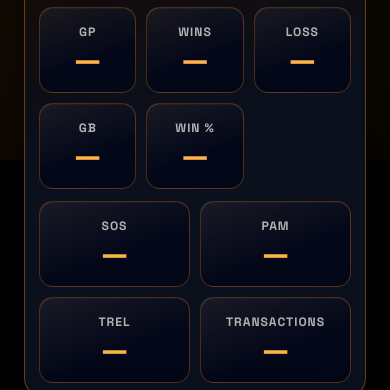
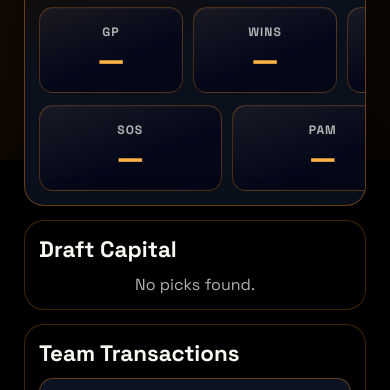
Before and after one commit to mmf39/RSKL-Website, a plain HTML site: page team.html in a window 390 px wide. Shown: the part 684-1074 px from the top of the page. Drawn offline with Linux system fonts and the light colour scheme; no server answers.

Commit message:
Update styles.css

```diff
--- a/styles.css
+++ b/styles.css
@@ -570,6 +570,7 @@ input[type="text"] {
     linear-gradient(165deg, rgba(255, 140, 26, 0.08), rgba(15, 23, 42, 0.68) 40%),
     rgba(0, 0, 0, 0.92);
   border: 1px solid rgba(255, 140, 26, 0.38);
+  overflow-x: auto;
 }
 
 .team-page .standings-panel .panel-head h2 {
@@ -585,11 +586,13 @@ input[type="text"] {
 
 .team-page .stats-grid-top {
   grid-template-columns: repeat(5, minmax(0, 1fr));
+  min-width: 760px;
 }
 
 .team-page .stats-grid-bottom {
   grid-template-columns: repeat(4, minmax(0, 1fr));
   margin-bottom: 0;
+  min-width: 760px;
 }
 
 .team-page .stat-box {
@@ -665,14 +668,6 @@ input[type="text"] {
   }
 }
 
-@media (max-width: 900px) {
-  .team-page .stats-grid-top {
-    grid-template-columns: repeat(3, minmax(0, 1fr));
-  }
-  .team-page .stats-grid-bottom {
-    grid-template-columns: repeat(2, minmax(0, 1fr));
-  }
-}
 
 .mini-row {
   display: flex;
```
